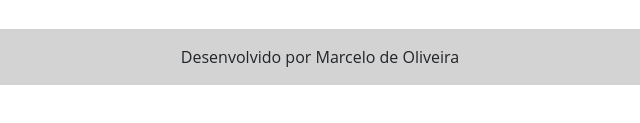
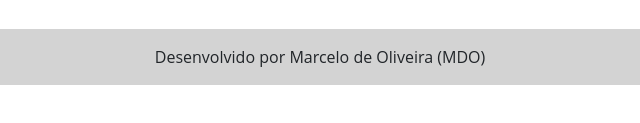
Before and after one commit to Marcelo701500/cpa, a website: page index.html in a window 1280 px wide. Shown: the part 227-350 px from the top of the page, 320-960 px from the left. Drawn offline with nearby package versions, Linux system fonts and the light colour scheme.

Commit message:
Atualizaçao footer

```diff
--- a/view/footer.html
+++ b/view/footer.html
@@ -1,3 +1,3 @@
 <footer>
-    Desenvolvido por Marcelo de Oliveira
+    Desenvolvido por Marcelo de Oliveira (MDO)
 </footer>
```
